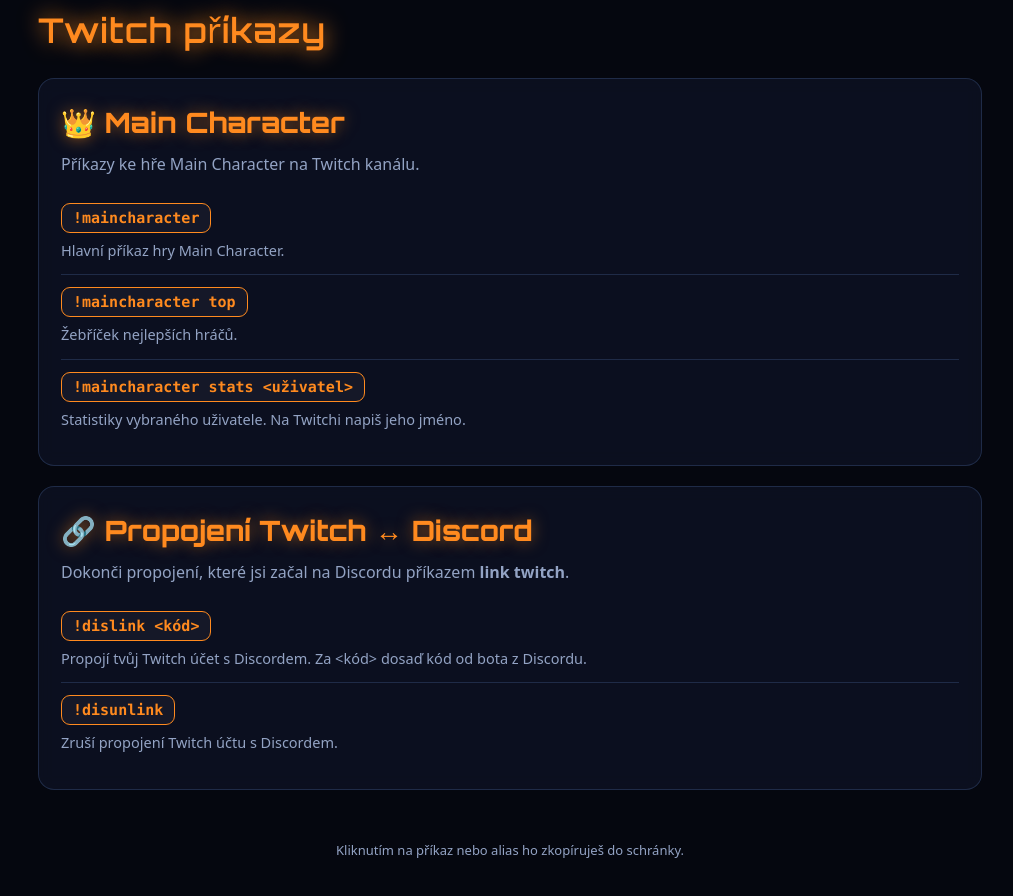
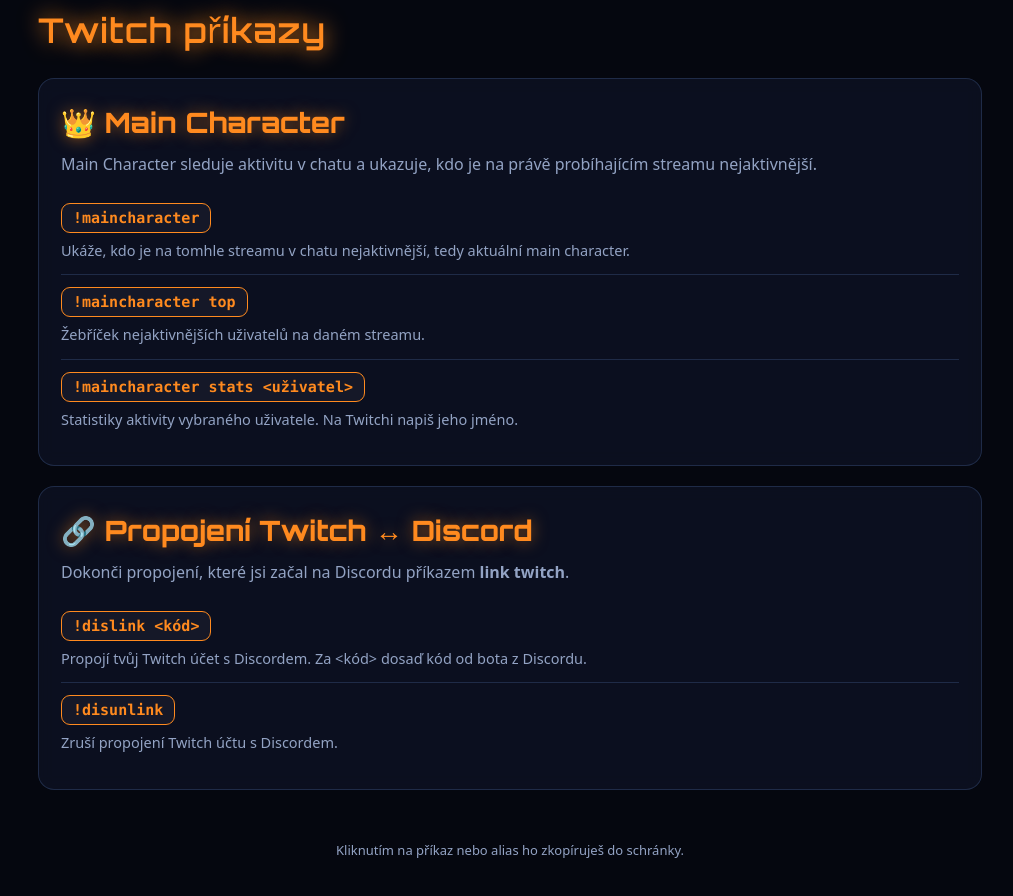
Before and after one commit to MiSaK750/Synny-docs, a plain HTML site: page index.html in a window 1280 px wide. Shown: the part 3603-4499 px from the top of the page, without its empty margins (130-1143 px from the left). Drawn offline with Linux system fonts and the light colour scheme.

Commit message:
Update index.html

```diff
--- a/index.html
+++ b/index.html
@@ -135,10 +135,10 @@ const DATA=[
   {t:'unlink twitch',d:'Zruší propojení tvého Discord účtu s Twitchem.'}]}
 ]},
 {p:'t',title:'Twitch příkazy',secs:[
- {id:'mc',icon:'👑',title:'Main Character',desc:'Příkazy ke hře Main Character na Twitch kanálu.',cmds:[
-  {t:'maincharacter',d:'Hlavní příkaz hry Main Character.'},
-  {t:'maincharacter top',d:'Žebříček nejlepších hráčů.'},
-  {t:'maincharacter stats {user}',d:'Statistiky vybraného uživatele. Na Twitchi napiš jeho jméno.'}]},
+ {id:'mc',icon:'👑',title:'Main Character',desc:'Main Character sleduje aktivitu v chatu a ukazuje, kdo je na právě probíhajícím streamu nejaktivnější.',cmds:[
+  {t:'maincharacter',d:'Ukáže, kdo je na tomhle streamu v chatu nejaktivnější, tedy aktuální main character.'},
+  {t:'maincharacter top',d:'Žebříček nejaktivnějších uživatelů na daném streamu.'},
+  {t:'maincharacter stats {user}',d:'Statistiky aktivity vybraného uživatele. Na Twitchi napiš jeho jméno.'}]},
  {id:'tlink',icon:'🔗',title:'Propojení Twitch ↔ Discord',desc:'Dokonči propojení, které jsi začal na Discordu příkazem <b>link twitch</b>.',cmds:[
   {t:'dislink {code}',d:'Propojí tvůj Twitch účet s Discordem. Za <kód> dosaď kód od bota z Discordu.'},
   {t:'disunlink',d:'Zruší propojení Twitch účtu s Discordem.'}]}
```
